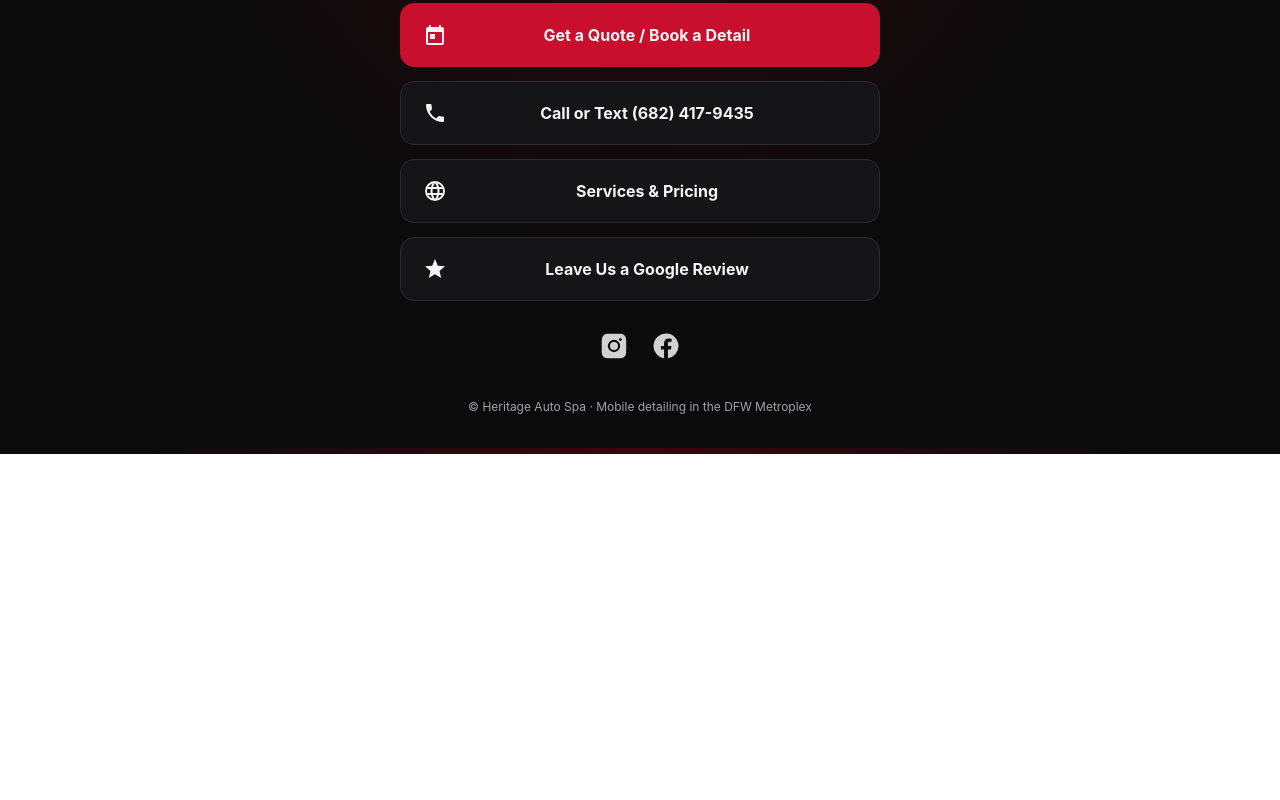
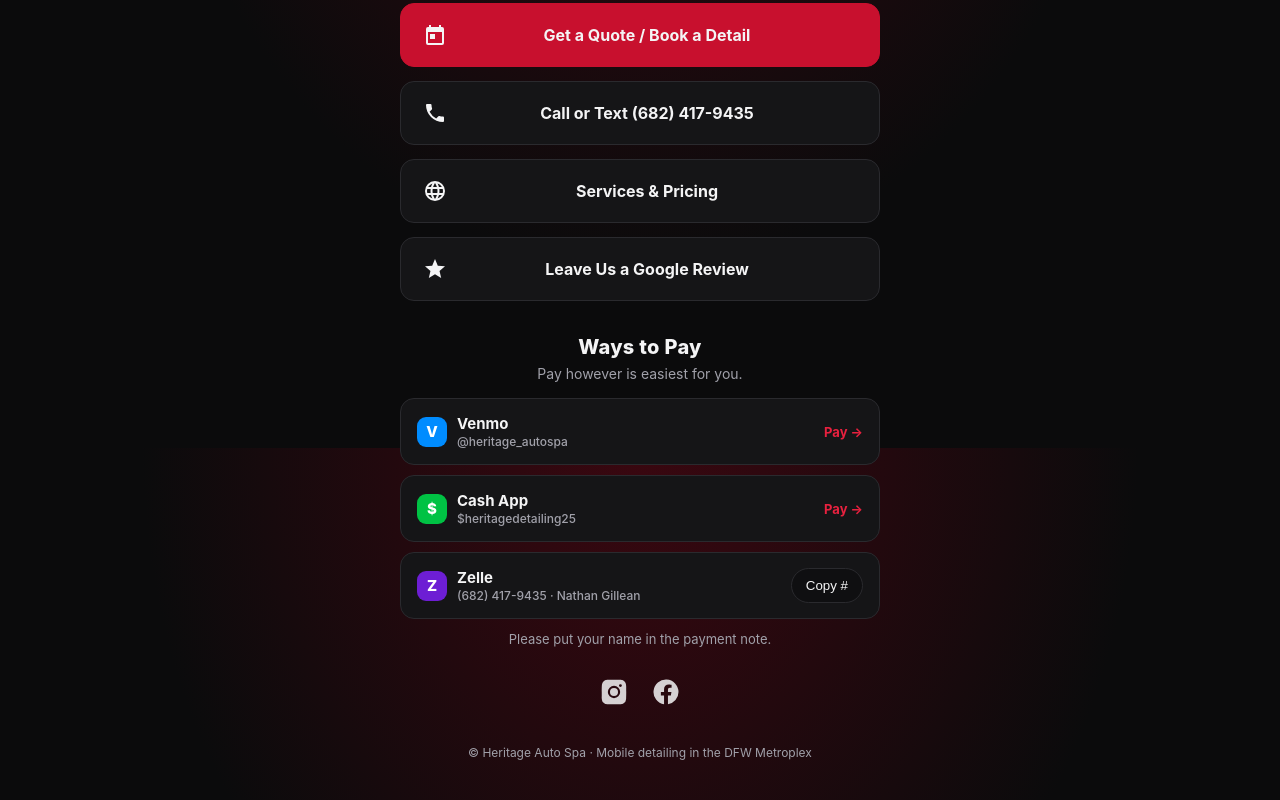
Before and after one commit to dfwheritageautospa-cell/heritage-auto-spa, a plain HTML site: page links.html in a window 1280 px wide. Shown: the part 352-1152 px from the top of the page. Before the commit the page ends 806 px from the top, so only its background shows below. Drawn offline with Linux system fonts and the light colour scheme.

Commit message:
Add files via upload

```diff
--- a/links.html
+++ b/links.html
@@ -7,7 +7,7 @@
 <meta property="og:type" content="website">
 <meta property="og:site_name" content="Heritage Auto Spa">
 <meta property="og:title" content="Heritage Auto Spa">
-<meta property="og:description" content="Mobile detailing &amp; 7-year ceramic coating in Colleyville, Southlake &amp; Grapevine. Book, call, or leave a review.">
+<meta property="og:description" content="Mobile detailing &amp; 7-year ceramic coating in Colleyville, Southlake &amp; Grapevine. Book, call, pay, or leave a review.">
 <meta property="og:url" content="https://dfwheritageautospa.com/links.html">
 <meta property="og:image" content="https://dfwheritageautospa.com/share-card.jpg">
 <meta property="og:image:width" content="1200">
@@ -20,6 +20,7 @@
 <style>
   :root { --red:#c8102e; --red-hi:#e8213f; --bg:#0b0b0c; --card:#151517; --line:#2a2a2e; --txt:#f4f4f5; --muted:#a1a1aa; }
   * { box-sizing:border-box; margin:0; padding:0; }
+  html { background:#0b0b0c; }
   body {
     min-height:100vh; font-family:-apple-system,BlinkMacSystemFont,"Segoe UI",Roboto,Helvetica,Arial,sans-serif;
     color:var(--txt);
@@ -29,10 +30,10 @@
   .wrap { width:100%; max-width:480px; text-align:center; }
   .logo {
     width:150px; height:150px; margin:0 auto 18px; border-radius:50%;
-    background:#000 center/cover no-repeat;
+    background:transparent center/contain no-repeat;
     display:flex; align-items:center; justify-content:center;
     font-size:44px; font-weight:800; letter-spacing:1px; color:var(--red);
-    box-shadow:0 0 30px rgba(200,16,46,.45);
+    box-shadow:none; filter:drop-shadow(0 0 22px rgba(200,16,46,.45));
   }
   h1 { font-size:28px; font-weight:800; letter-spacing:.5px; }
   .tag { margin-top:6px; color:var(--muted); font-size:15px; line-height:1.4; }
@@ -55,6 +56,22 @@
   .socials a:hover { color:var(--red-hi); opacity:1; }
   .socials svg { width:30px; height:30px; fill:currentColor; }
   footer { margin-top:34px; color:var(--muted); font-size:12px; }
+  .pay { margin-top:34px; text-align:left; }
+  .pay h2 { text-align:center; font-size:20px; font-weight:800; letter-spacing:.3px; }
+  .pay .sub { text-align:center; color:var(--muted); font-size:14px; margin:6px 0 16px; }
+  .pay .grid { display:grid; grid-template-columns:1fr; gap:10px; }
+  .pay a.pbtn > span:last-child { min-width:0; overflow-wrap:anywhere; }
+  .pay a.pbtn, .zelle { display:flex; align-items:center; gap:10px; padding:15px 16px; border-radius:14px; background:var(--card); border:1px solid var(--line); color:var(--txt); text-decoration:none; font-weight:700; font-size:15px; transition:transform .12s, border-color .12s; }
+  .pay a.pbtn:hover { transform:translateY(-2px); border-color:var(--red); }
+  .dot { width:30px; height:30px; flex:none; border-radius:9px; display:grid; place-items:center; color:#fff; font-weight:800; font-size:15px; }
+  .pay small { display:block; color:var(--muted); font-weight:500; font-size:12px; margin-top:1px; }
+  .zelle { margin-top:10px; justify-content:space-between; }
+  .zelle .who { display:flex; align-items:center; gap:10px; }
+  .copy { flex:none; padding:9px 14px; border-radius:999px; border:1px solid var(--line); background:#0f0f11; color:var(--txt); font:700 13px inherit; cursor:pointer; }
+  .copy:hover { border-color:var(--red); }
+  .pay .go { margin-left:auto; font-size:13px; color:var(--red-hi); }
+  .pay .note { text-align:center; color:var(--muted); font-size:13px; margin-top:12px; }
+  @media (max-width:360px){ .pay .grid { grid-template-columns:1fr; } }
 </style>
 </head>
 <body>
@@ -83,6 +100,20 @@
     </a>
   </nav>
 
+
+  <section class="pay" aria-labelledby="payh">
+    <h2 id="payh">Ways to Pay</h2>
+    <p class="sub">Pay however is easiest for you.</p>
+    <div class="grid">
+      <a class="pbtn" href="https://www.venmo.com/u/heritage_autospa" target="_blank" rel="noopener"><span class="dot" style="background:#008CFF">V</span><span>Venmo<small>@heritage_autospa</small></span><span class="go">Pay &rarr;</span></a>
+      <a class="pbtn" href="https://cash.app/$heritagedetailing25" target="_blank" rel="noopener"><span class="dot" style="background:#00C244">$</span><span>Cash App<small>$heritagedetailing25</small></span><span class="go">Pay &rarr;</span></a>
+    </div>
+    <div class="zelle">
+      <span class="who"><span class="dot" style="background:#6D1ED4">Z</span><span>Zelle<small>(682) 417-9435 &middot; Nathan Gillean</small></span></span>
+      <button class="copy" type="button" data-copy="6824179435">Copy #</button>
+    </div>
+    <p class="note">Please put your name in the payment note.</p>
+  </section>
   <div class="socials">
     <a href="https://www.instagram.com/heritage_autospa/" aria-label="Instagram"><svg viewBox="0 0 24 24"><path d="M12 2.2c3.2 0 3.6 0 4.8.07 1.17.05 1.8.25 2.23.41.56.22.96.48 1.38.9.42.42.68.82.9 1.38.16.42.36 1.06.41 2.23.06 1.27.07 1.65.07 4.85s0 3.58-.07 4.85c-.05 1.17-.25 1.8-.41 2.23-.22.56-.48.96-.9 1.38-.42.42-.82.68-1.38.9-.42.16-1.06.36-2.23.41-1.27.06-1.65.07-4.85.07s-3.58 0-4.85-.07c-1.17-.05-1.8-.25-2.23-.41a3.7 3.7 0 0 1-1.38-.9 3.7 3.7 0 0 1-.9-1.38c-.16-.42-.36-1.06-.41-2.23C2.21 15.58 2.2 15.2 2.2 12s0-3.58.07-4.85c.05-1.17.25-1.8.41-2.23.22-.56.48-.96.9-1.38.42-.42.82-.68 1.38-.9.42-.16 1.06-.36 2.23-.41C8.42 2.21 8.8 2.2 12 2.2zm0 4.86a4.94 4.94 0 1 0 0 9.88 4.94 4.94 0 0 0 0-9.88zm0 8.15a3.21 3.21 0 1 1 0-6.42 3.21 3.21 0 0 1 0 6.42zm5.14-9.5a1.15 1.15 0 1 0 0 2.3 1.15 1.15 0 0 0 0-2.3z"/></svg></a>
     <a href="https://www.facebook.com/share/1DgN7BkQs7/?mibextid=wwXIfr" aria-label="Facebook"><svg viewBox="0 0 24 24"><path d="M22 12a10 10 0 1 0-11.56 9.88v-6.99H7.9V12h2.54V9.8c0-2.5 1.49-3.89 3.78-3.89 1.09 0 2.24.2 2.24.2v2.46h-1.26c-1.24 0-1.63.77-1.63 1.56V12h2.78l-.44 2.89h-2.34v6.99A10 10 0 0 0 22 12z"/></svg></a>
@@ -90,5 +121,9 @@
 
   <footer>© Heritage Auto Spa · Mobile detailing in the DFW Metroplex</footer>
 </main>
+<script>
+document.querySelectorAll(".copy").forEach(function(b){b.addEventListener("click",function(){var t=b.getAttribute("data-copy");function done(){b.textContent="Copied!";setTimeout(function(){b.textContent="Copy #";},1800);}
+if(navigator.clipboard){navigator.clipboard.writeText(t).then(done,function(){prompt("Zelle number:",t);});}else{prompt("Zelle number:",t);}});});
+</script>
 </body>
 </html>
```
